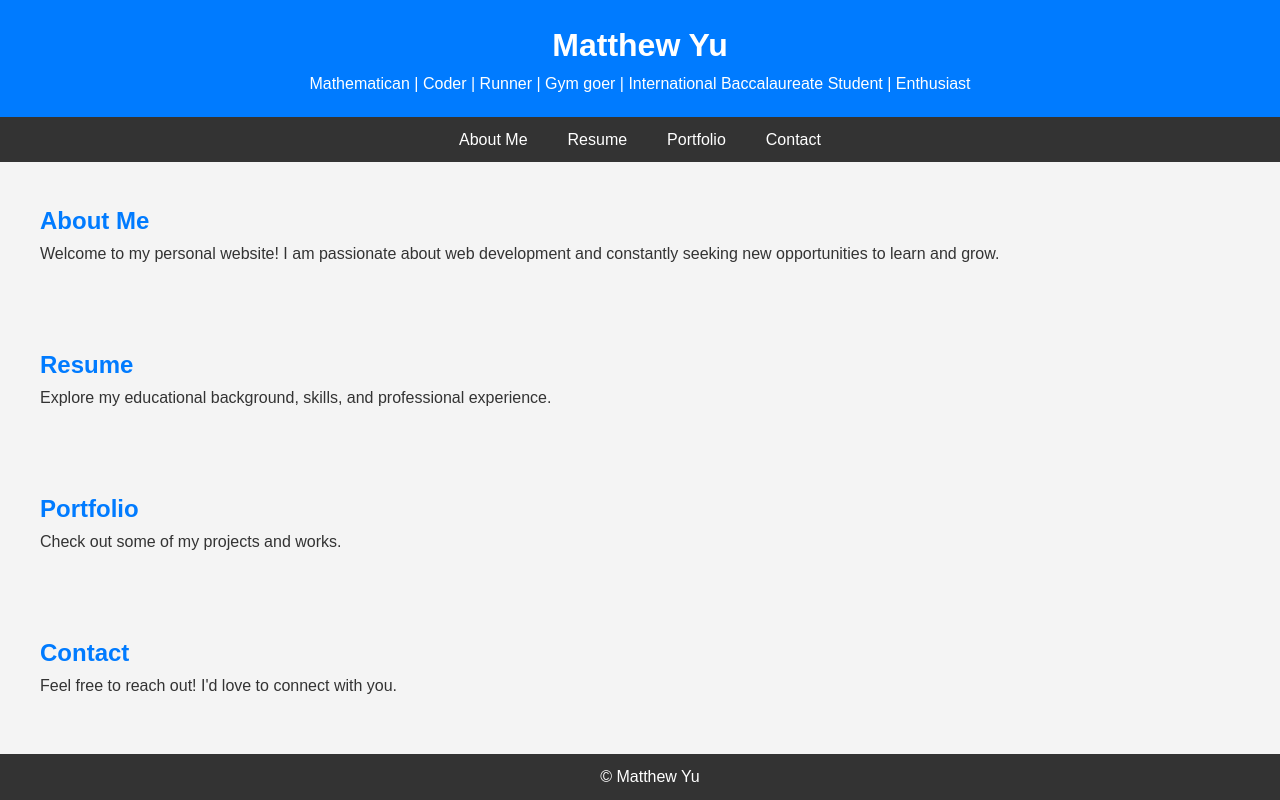
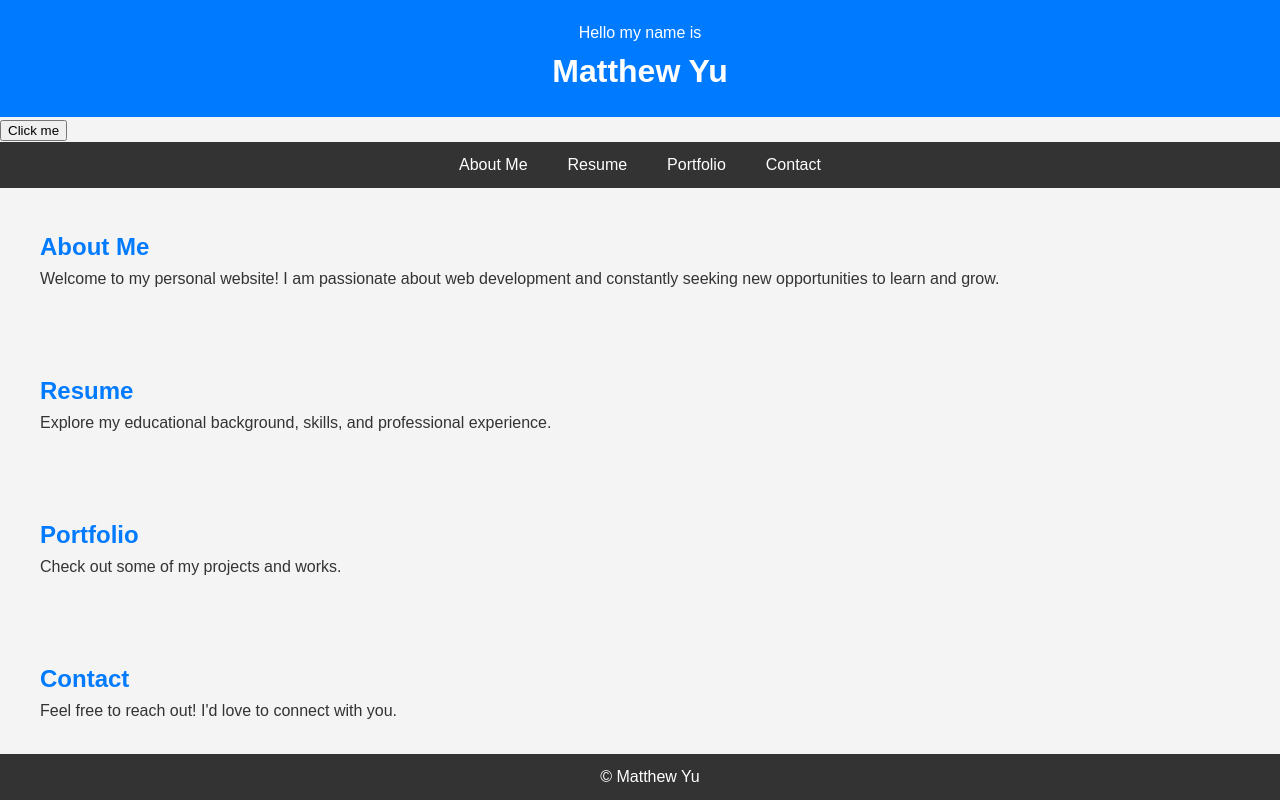
Before and after one commit to CodingMayus/CodingMayus.github.io, a plain HTML site: page index.html in a window 1280 px wide. Drawn offline with Linux system fonts and the light colour scheme.

Commit message:
Update index.html

```diff
--- a/index.html
+++ b/index.html
@@ -13,9 +13,14 @@
 
     <!-- Header Section -->
     <header>
+    <p>
+    Hello my name is
+    </p>
         <h1>Matthew Yu</h1>
-        <p>Mathematican | Coder | Runner | Gym goer | International Baccalaureate Student | Enthusiast </p>
+        <p id = "attributes"></p>
     </header>
+    <button id ="clicky">Click me</button>
+
 
     <!-- Navigation Section -->
     <nav>
```
